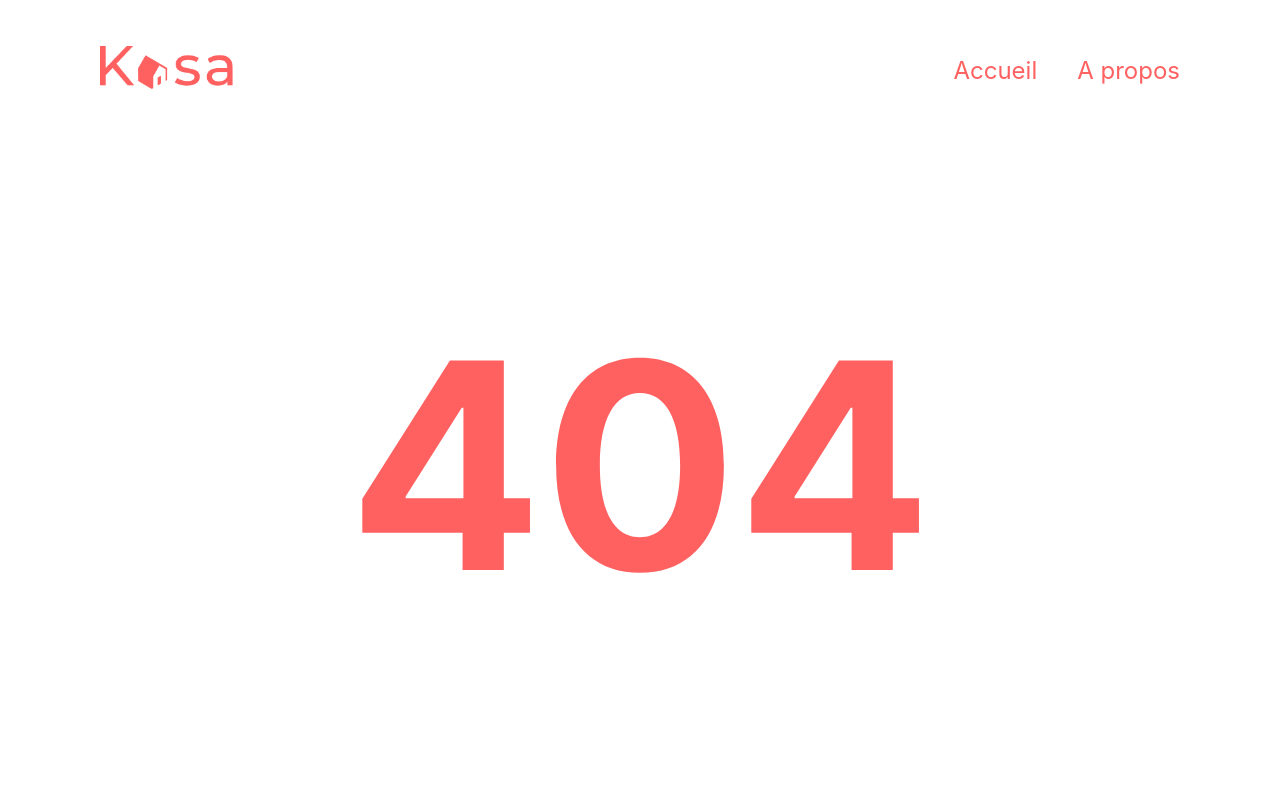
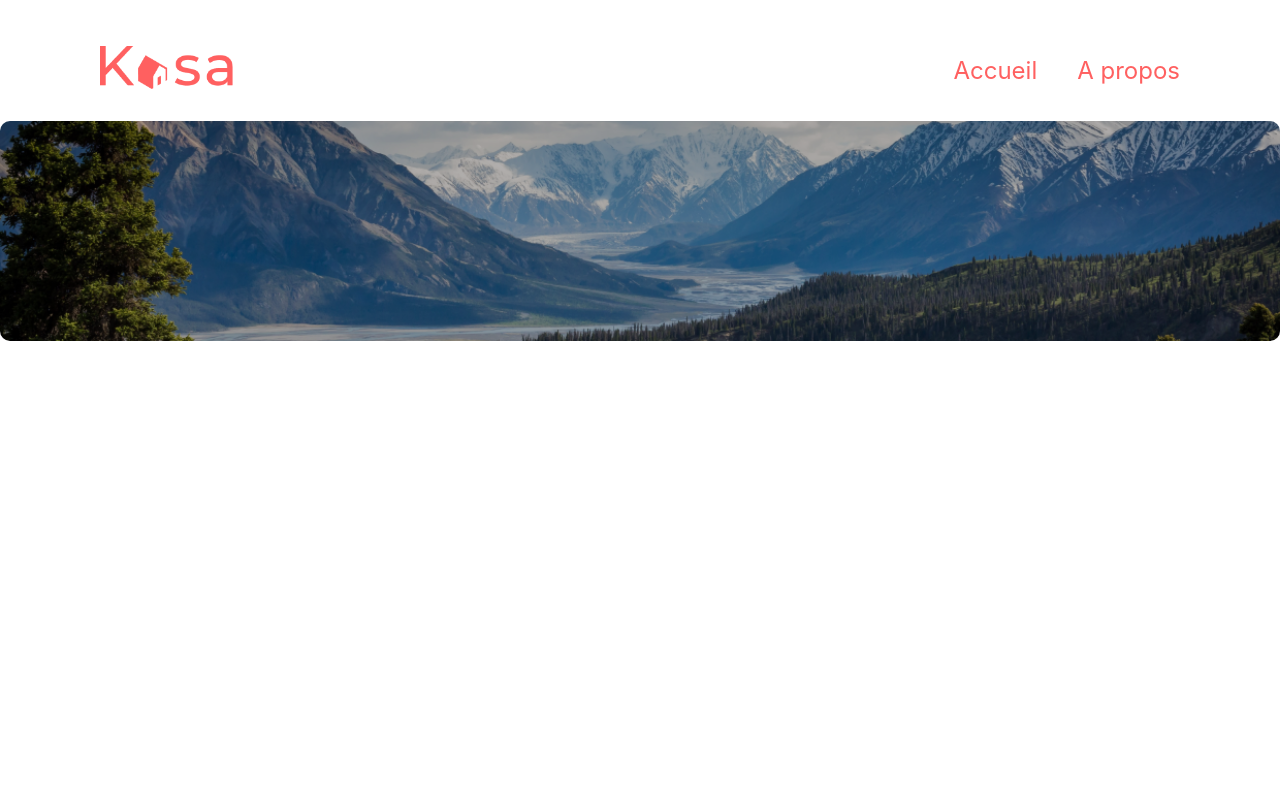
Before and after one commit to nadia3190/Kasa_P6, a React (Create React App) app in the folder kasa/: page /About in a window 1280 px wide. Before the commit this address led to /Not-found. Shown: the top 800 px of the page. Built offline with nearby package versions, Linux system fonts and the light colour scheme.

Commit message:
adding background component the the about page

```diff
--- a/kasa/src/App.js
+++ b/kasa/src/App.js
@@ -5,7 +5,9 @@ import Footer from "./components/Footer/Footer.js"
 import { BrowserRouter, Route, Routes, Navigate } from 'react-router-dom';
 import NotFound from './pages/404/Not-found';
 
+
 import MyContext from './MyContext.js';
+import About from './pages/About/About';
 
 const App = () => {
   const basenameValue = '/APP';
@@ -17,6 +19,7 @@ const App = () => {
      <Navbar />
      <div className='container-app'>
       <Routes>
+         <Route path="/About" element={<About />} />
         <Route path="/Not-found" element={<NotFound />} />
         <Route path="/*" element={<Navigate replace to="/Not-found" />} />
       </Routes>
--- /dev/null
+++ b/kasa/src/components/Background/Background.css
@@ -0,0 +1,52 @@
+.Background {
+    display: flex;
+    align-items: center;
+    justify-content: flex-start;
+    margin: 0 auto 22px auto;
+    position: relative;
+}
+
+.Background-image {
+    width: 100%;
+    height: 110px;
+    border-radius: 10px;
+    filter: brightness(70%);
+    object-fit: cover;
+}
+
+.Background-title {
+    width: 255px;
+    color: white;
+    font-size: 1.5rem;
+    font-weight: 500;
+    padding: 0 16px;
+    text-shadow: 0 0 100px black;
+    position: absolute;
+    animation: slide-in-from-top 1.2s;
+}
+
+@keyframes slide-in-from-top {
+    from {
+        transform: translateY(-100%);
+        opacity: 0;
+    }
+    to {
+        transform: translateY(0%);
+        opacity: 1;
+    }
+}
+
+@media screen and (min-width: 768px) {
+    .Background {
+        margin: 0 auto 40px auto;
+        justify-content: center;
+    }
+    .Background-image {
+        min-height: 220px;
+    }
+    .Background-title {
+        width: 100%;
+        font-size: 3rem;
+        text-align: center;
+    }
+}
--- /dev/null
+++ b/kasa/src/components/Background/Background.js
@@ -0,0 +1,14 @@
+import React from "react";
+import "./Background.css"
+
+const Background = (props) => {
+    return (
+        <section className="Background">
+            <img src={props.image} className="Background-image" alt="Paysage en plan large" />
+            {props.title && <h1 className="Background-title">{props.title}</h1>}
+        </section>
+    );
+}
+
+
+export default Background;
--- a/kasa/src/components/Footer/Footer.css
+++ b/kasa/src/components/Footer/Footer.css
@@ -4,3 +4,7 @@
     padding: 30px 0;
     text-align: center;
 }
+
+p {
+    color: white;
+}
--- a/kasa/src/components/Footer/Footer.js
+++ b/kasa/src/components/Footer/Footer.js
@@ -10,6 +10,7 @@ const Footer = () => {
         <div className="footer-container">
             <div className="footer-logo">
             <img src={logo} alt="logo" className="logo" />
+            <p>© 2020 Kasa. All rights reserved</p>
             </div>
 
         </div>
--- a/kasa/src/pages/About/About.css
+++ b/kasa/src/pages/About/About.css
@@ -0,0 +1,25 @@
+.apropos {
+    animation: slide-in 0.8s;
+    min-height: 100vh;
+}
+
+section.apropos img.Backround-image {
+    height: 220px
+}
+
+@keyframes slidein {
+    from {
+        transform: translateX(-50%);
+        opacity: 0;
+    }
+    to {
+        transform: translateX(0%);
+        opacity: 1;
+    }
+}
+
+@media screen and (min-width: 768px) {
+    .apropos-Bacground {
+        margin-bottom: 30px;
+    }
+}
--- a/kasa/src/pages/About/About.js
+++ b/kasa/src/pages/About/About.js
@@ -2,14 +2,18 @@
 
  import React from 'react';
 import './About.css';
+import Background from '../../components/Background/Background';
+import headerImage from "../../assets/images/kalen-emsley-Bkci_8qcdvQ-unsplash 2.png"
 
  const About = () => {
-    return (
-       <div className="about">
-            <h1 className="about-title">A propos</h1>
-            <p className="about-text">Lorem ipsum dol
-            </p>
-        </div>
+  return (
+        <section className="apropos">
+            <Background
+                image={headerImage}
+                title={null}
+            />
+         </section>
+
     )
 }
  export default About;
```
